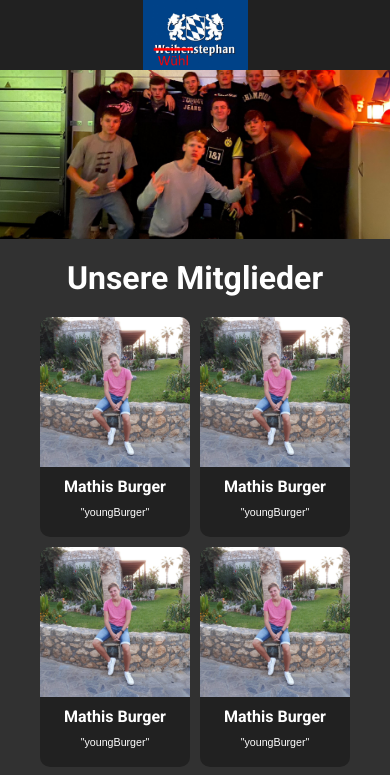
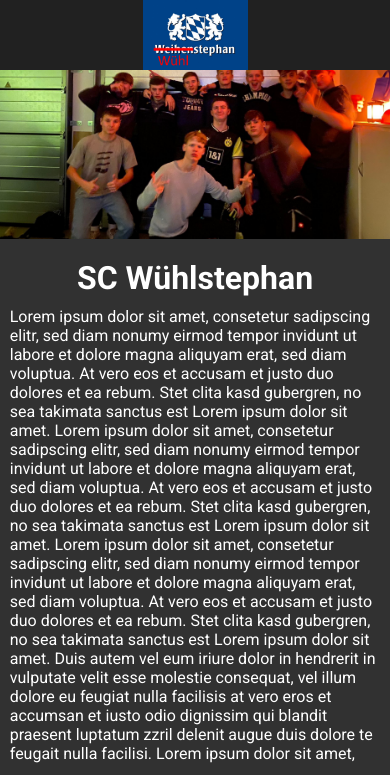
Before and after one commit to MathisBurger/wuelstephan-web, a Next.js app: page / in a window 390 px wide. Shown: the top 775 px of the page. Built offline with nearby package versions, Linux system fonts and the light colour scheme.

Commit message:
[TASK] added about us title

```diff
--- /dev/null
+++ b/components/AboutUsComponent.tsx
@@ -0,0 +1,17 @@
+import style from "../styles/aboutUs.module.css";
+
+const AboutUsComponent = () => {
+
+    return (
+      <div className={style.container}>
+        <div className={style.title}>SC Wühlstephan</div>
+          <div className={style.text}>
+              Lorem ipsum dolor sit amet, consetetur sadipscing elitr, sed diam nonumy eirmod tempor invidunt ut labore et dolore magna aliquyam erat, sed diam voluptua. At vero eos et accusam et justo duo dolores et ea rebum. Stet clita kasd gubergren, no sea takimata sanctus est Lorem ipsum dolor sit amet. Lorem ipsum dolor sit amet, consetetur sadipscing elitr, sed diam nonumy eirmod tempor invidunt ut labore et dolore magna aliquyam erat, sed diam voluptua. At vero eos et accusam et justo duo dolores et ea rebum. Stet clita kasd gubergren, no sea takimata sanctus est Lorem ipsum dolor sit amet. Lorem ipsum dolor sit amet, consetetur sadipscing elitr, sed diam nonumy eirmod tempor invidunt ut labore et dolore magna aliquyam erat, sed diam voluptua. At vero eos et accusam et justo duo dolores et ea rebum. Stet clita kasd gubergren, no sea takimata sanctus est Lorem ipsum dolor sit amet.
+
+              Duis autem vel eum iriure dolor in hendrerit in vulputate velit esse molestie consequat, vel illum dolore eu feugiat nulla facilisis at vero eros et accumsan et iusto odio dignissim qui blandit praesent luptatum zzril delenit augue duis dolore te feugait nulla facilisi. Lorem ipsum dolor sit amet,
+          </div>
+      </div>
+    );
+}
+
+export default AboutUsComponent;
--- a/pages/index.tsx
+++ b/pages/index.tsx
@@ -2,15 +2,15 @@ import type { NextPage } from 'next'
 import Header from "../components/Header";
 import style from "../styles/Index.module.css";
 import MemberComponent from "../components/MemberComponent";
+import AboutUsComponent from "../components/AboutUsComponent";
 
 const Home: NextPage = () => {
-
-
   return (
     <>
       <Header />
       <div className={style.container}>
           <img src="/headerImg.jpeg" className={style.topImg} />
+          <AboutUsComponent />
           <MemberComponent />
       </div>
     </>
--- /dev/null
+++ b/styles/aboutUs.module.css
@@ -0,0 +1,43 @@
+.container {
+    width: 50%;
+    height: fit-content;
+    display: flex;
+    flex-direction: column;
+    gap: 10px;
+    align-items: center;
+}
+
+.container .title {
+    color: white;
+    font-family: Roboto, sans-serif;
+    font-size: 3em;
+    position: relative;
+    font-weight: bold;
+}
+
+.container .text {
+    color: white;
+    font-family: Roboto, sans-serif;
+    font-size: 1.4em;
+    position: relative;
+    text-wrap: normal;
+}
+.container .imgBox {
+    width: 100%;
+    height: fit-content;
+    display: grid;
+    place-items: center;
+    grid-template-columns: repeat(3, 33%);
+}
+
+@media only screen and (max-width: 680px) {
+    .container {
+        width: 95%;
+    }
+    .container .title {
+        font-size: 2em;
+    }
+    .container .text {
+        font-size: 1em;
+    }
+}
```
Also changed, not shown: public/korn.jpg (added).
